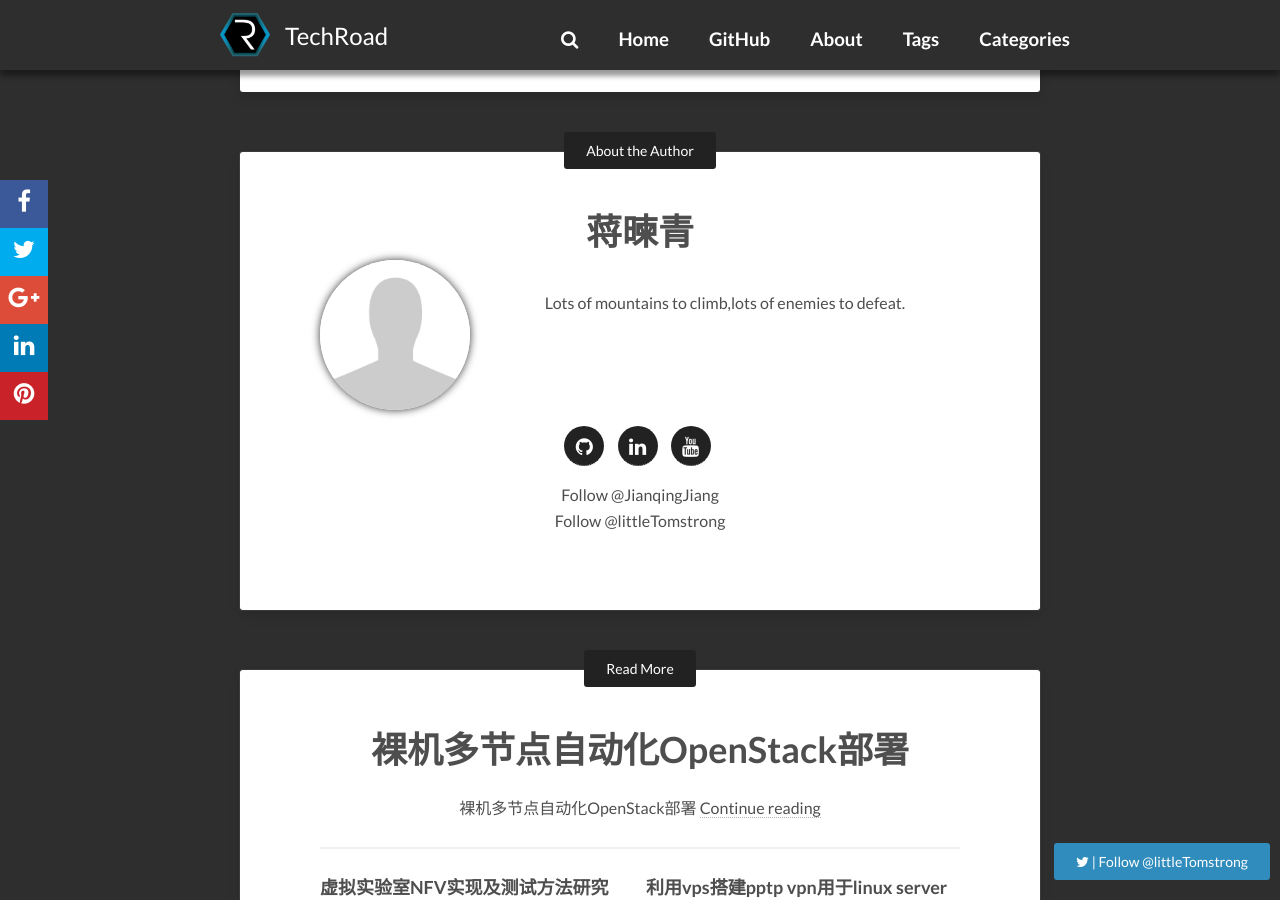
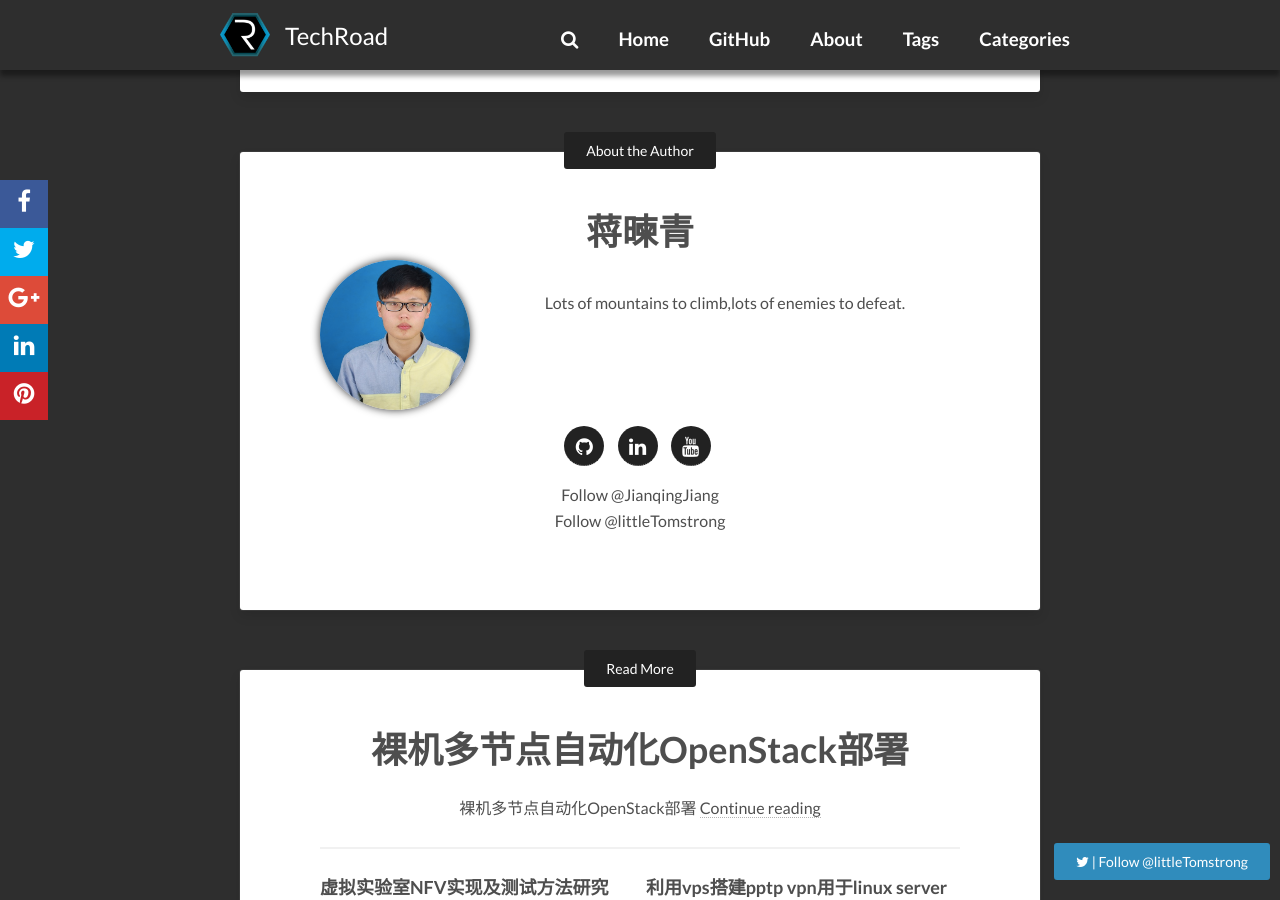
Before and after one commit to JianqingJiang/jianqingjiang.github.io, a Jekyll site: the page built from _posts/2013-10-28-dark-post.md, in a window 1280 px wide and 900 px high, scrolled down 798 px. Built offline with Jekyll 4.4.1, drawn with Linux system fonts in a browser that asks for light colours; nearby versions of some CDN libraries; comment, search, counter and statistics services are not loaded.

Commit message:
modified _config.yml

```diff
--- a/_config.yml
+++ b/_config.yml
@@ -39,7 +39,7 @@ menu:
 owner:
   name:           蒋暕青
   site:           http://jianqingjiang.github.io
-  avatar:         images/avatar.jpg
+  avatar:         images/1.png
   bio:            "Lots of mountains to climb,lots of enemies to defeat."
   email:          jqjiang@bnc.org.cn
   # Twitter nick for use in Twitter cards and follow button.
```
Also changed, not shown: images/1.png (added).
